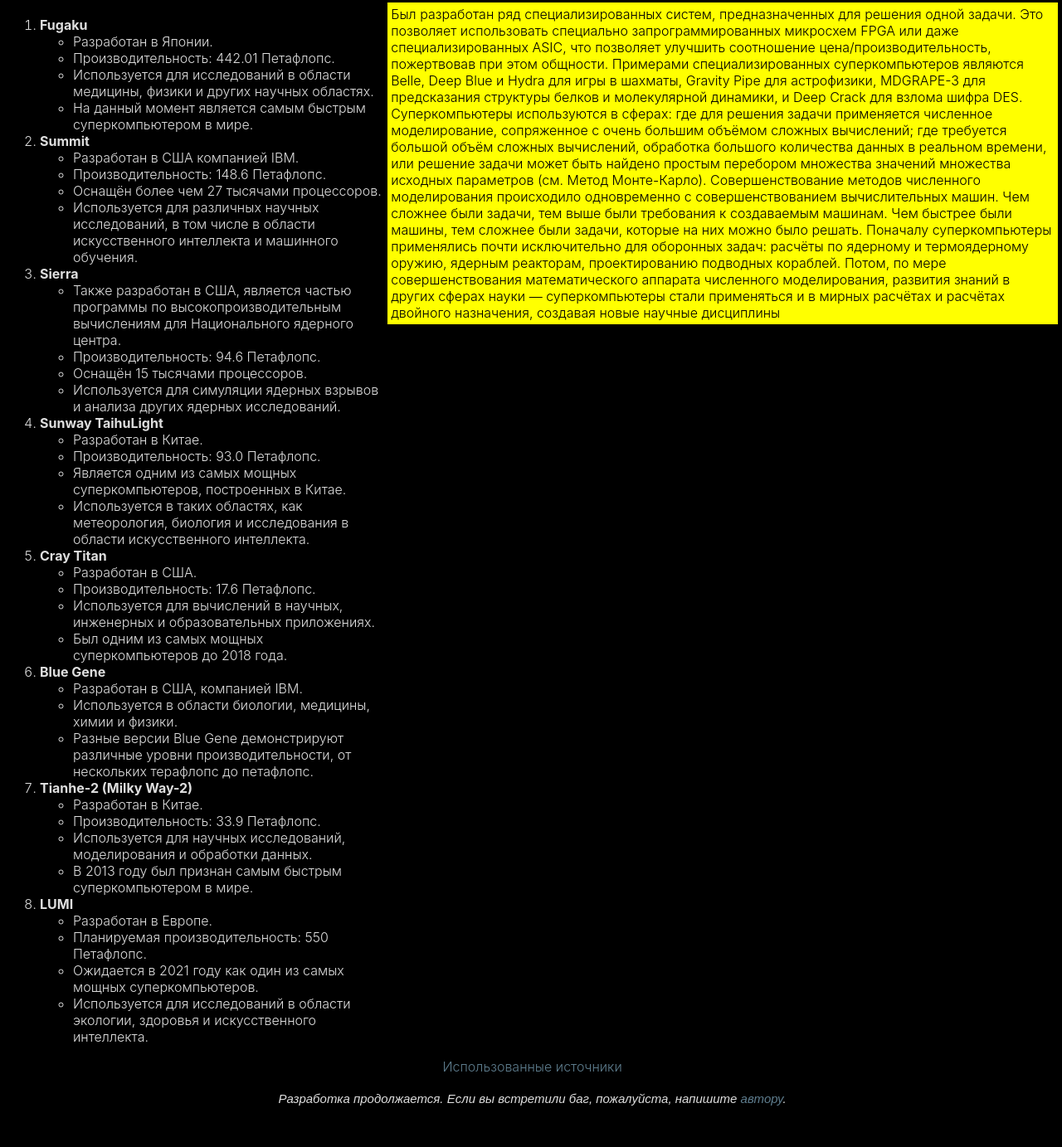
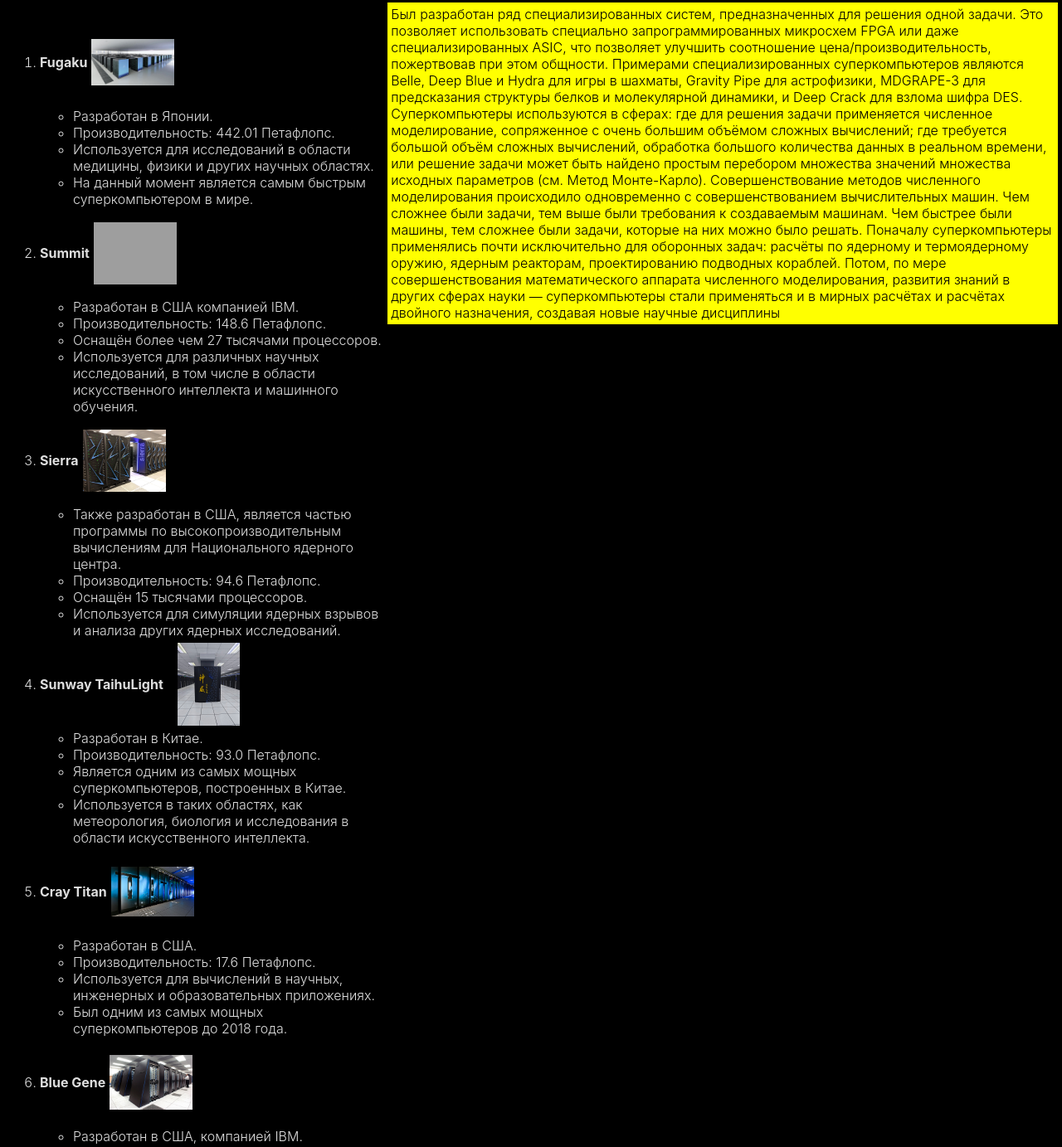
Before and after one commit to TomTork/super-computers, a website built with Vite: page index.html in a window 1280 px wide. Shown: the part 1801-3184 px from the top of the page at 83% size. Before the commit the page ends 3162 px from the top, so only its background shows below. Built offline with nearby package versions, Linux system fonts and the light colour scheme; grey boxes are pictures that could not be loaded.

Commit message:
--lab 2 v2

```diff
--- a/index.html
+++ b/index.html
@@ -135,7 +135,11 @@
     <div class="flex-col">
       <h1>Суперкомпьютеры</h1>
       <ol style="align-self: start; text-align: start;">
-        <li><strong>Fugaku</strong>
+        <li>
+          <div class="flex-row align-center">
+            <strong>Fugaku</strong>
+            <img class="small-image" src="public/photos/fugaku.jpg" alt="fugaku" />
+          </div>
           <ul>
             <li>Разработан в Японии.</li>
             <li>Производительность: 442.01 Петафлопс.</li>
@@ -143,7 +147,11 @@
             <li>На данный момент является самым быстрым суперкомпьютером в мире.</li>
           </ul>
         </li>
-        <li><strong>Summit</strong>
+        <li>
+          <div class="flex-row align-center">
+            <strong>Summit</strong>
+            <img class="small-image" src="public/photos/summit.jpg" alt="summit" />
+          </div>
           <ul>
             <li>Разработан в США компанией IBM.</li>
             <li>Производительность: 148.6 Петафлопс.</li>
@@ -151,7 +159,11 @@
             <li>Используется для различных научных исследований, в том числе в области искусственного интеллекта и машинного обучения.</li>
           </ul>
         </li>
-        <li><strong>Sierra</strong>
+        <li>
+          <div class="flex-row align-center">
+            <strong>Sierra</strong>
+            <img class="small-image" src="public/photos/sierra.webp" alt="sierra" />
+          </div>
           <ul>
             <li>Также разработан в США, является частью программы по высокопроизводительным вычислениям для Национального ядерного центра.</li>
             <li>Производительность: 94.6 Петафлопс.</li>
@@ -159,7 +171,11 @@
             <li>Используется для симуляции ядерных взрывов и анализа других ядерных исследований.</li>
           </ul>
         </li>
-        <li><strong>Sunway TaihuLight</strong>
+        <li>
+          <div class="flex-row align-center">
+            <strong>Sunway TaihuLight</strong>
+            <img class="small-image" src="public/photos/sunway_taihuLight.jpg" alt="sunway" />
+          </div>
           <ul>
             <li>Разработан в Китае.</li>
             <li>Производительность: 93.0 Петафлопс.</li>
@@ -167,7 +183,11 @@
             <li>Используется в таких областях, как метеорология, биология и исследования в области искусственного интеллекта.</li>
           </ul>
         </li>
-        <li><strong>Cray Titan</strong>
+        <li>
+          <div class="flex-row align-center">
+            <strong>Cray Titan</strong>
+            <img class="small-image" src="public/photos/cray.jpg" alt="cray" />
+          </div>
           <ul>
             <li>Разработан в США.</li>
             <li>Производительность: 17.6 Петафлопс.</li>
@@ -175,14 +195,22 @@
             <li>Был одним из самых мощных суперкомпьютеров до 2018 года.</li>
           </ul>
         </li>
-        <li><strong>Blue Gene</strong>
+        <li>
+          <div class="flex-row align-center">
+            <strong>Blue Gene</strong>
+            <img class="small-image" src="public/photos/blue_gene.jpg" alt="blue" />
+          </div>
           <ul>
             <li>Разработан в США, компанией IBM.</li>
             <li>Используется в области биологии, медицины, химии и физики.</li>
             <li>Разные версии Blue Gene демонстрируют различные уровни производительности, от нескольких терафлопс до петафлопс.</li>
           </ul>
         </li>
-        <li><strong>Tianhe-2 (Milky Way-2)</strong>
+        <li>
+          <div class="flex-row align-center">
+            <strong>Tianhe-2 (Milky Way-2)</strong>
+            <img class="small-image" src="public/photos/tianhe.jpg" alt="tianhe2" />
+          </div>
           <ul>
             <li>Разработан в Китае.</li>
             <li>Производительность: 33.9 Петафлопс.</li>
@@ -190,7 +218,11 @@
             <li>В 2013 году был признан самым быстрым суперкомпьютером в мире.</li>
           </ul>
         </li>
-        <li><strong>LUMI</strong>
+        <li>
+          <div class="flex-row align-center">
+            <strong>LUMI</strong>
+            <img class="small-image" src="public/photos/lumi.jpg" alt="lumi" />
+          </div>
           <ul>
             <li>Разработан в Европе.</li>
             <li>Планируемая производительность: 550 Петафлопс.</li>
--- a/src/style.css
+++ b/src/style.css
@@ -129,6 +129,14 @@
     margin-right: 100px;
 }
 
+.small-image {
+    width: 100px;
+    height: 100px;
+    border-radius: 8px;
+    object-fit: contain;
+    margin: 5px;
+}
+
 table {
     width: 100%;
     border-collapse: collapse;
```
Also changed, not shown: public/photos/blue_gene.jpg (added), public/photos/fugaku.jpg (added), public/photos/lumi.jpg (added), public/photos/sierra.webp (added), public/photos/sunway_taihuLight.jpg (added), public/photos/tianhe.jpg (added), 1 other file.
